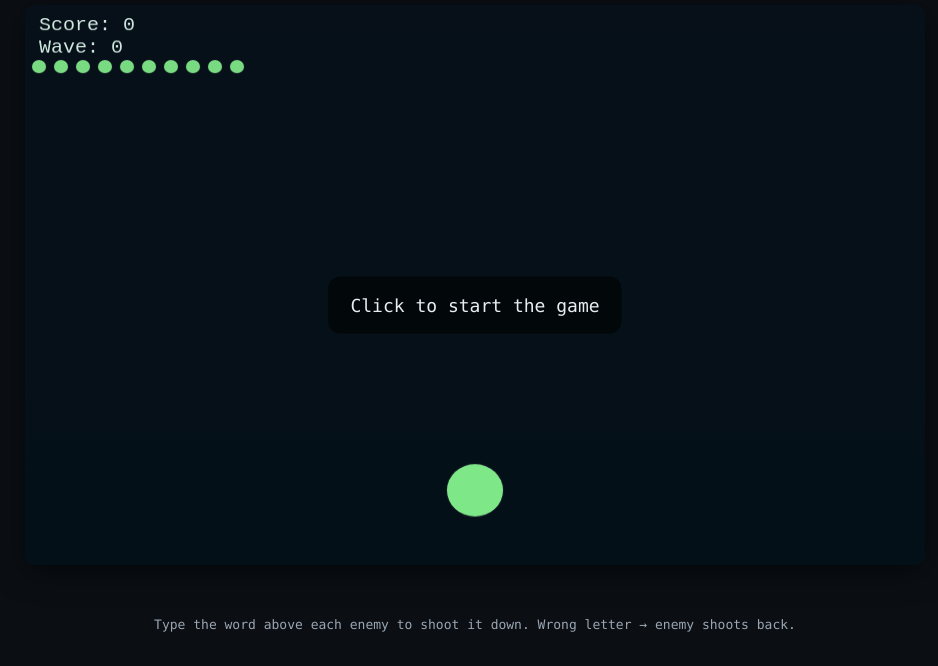
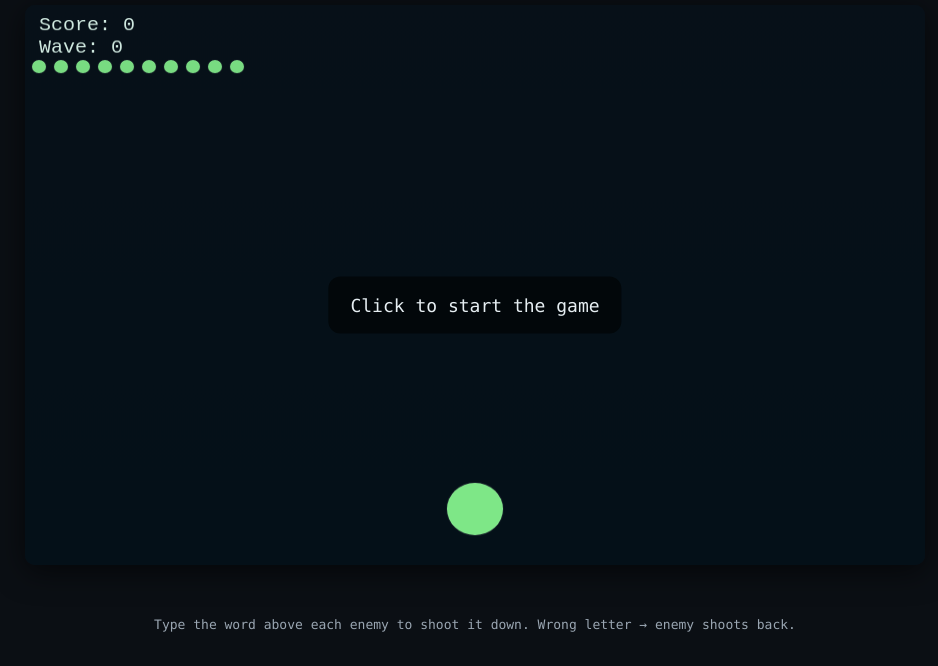
Before and after one commit to JerinSirijaDev/type-or-pop, a plain HTML site: page index.html in a window 1280 px wide. Shown: the part 134-800 px from the top of the page, without its empty margins (165-1103 px from the left). Drawn offline with Linux system fonts and the light colour scheme.

Commit message:
More fixes

```diff
--- a/index.html
+++ b/index.html
@@ -48,7 +48,7 @@ h1 { margin: 0; padding: 0; }
   max-height:600px;
   min-height:320px;
   min-width:280px;
-  aspect-ratio: 3/2;
+  /* aspect-ratio: 3/2; */
   box-sizing:border-box;
   padding-bottom:40px; /* Add this line for extra space at bottom */
 }
@@ -504,7 +504,7 @@ const DPR=window.devicePixelRatio||1;canvas.width=900*DPR;canvas.height=600*DPR;
 
 // Game state
 let raf=null,started=false,running=false,score=0,wave=0,maxHealth=10;
-let player={x:450,y:520,r:28,health:maxHealth,popped:false,popProgress:0};
+let player={x:450,y:540,r:28,health:maxHealth,popped:false,popProgress:0};
 let enemies=[];
 let bullets=[]; // both player and enemy bullets
 let particles=[];
@@ -563,7 +563,7 @@ function resetGame(){
   wave=0;
   nextId=1;
   player.x=450;
-  player.y=520; // was 540, move up for visibility
+  player.y=540; // reverted to original position
   player.r=28;
   player.health=maxHealth;
   player.popped=false;
@@ -588,7 +588,7 @@ function startGame(){
   wave=0;
   nextId=1;
   player.x=450;
-  player.y=520; // was 540, move up for visibility
+  player.y=540; // reverted to original position
   player.r=28;
   player.health=maxHealth;
   player.popped=false;
```
